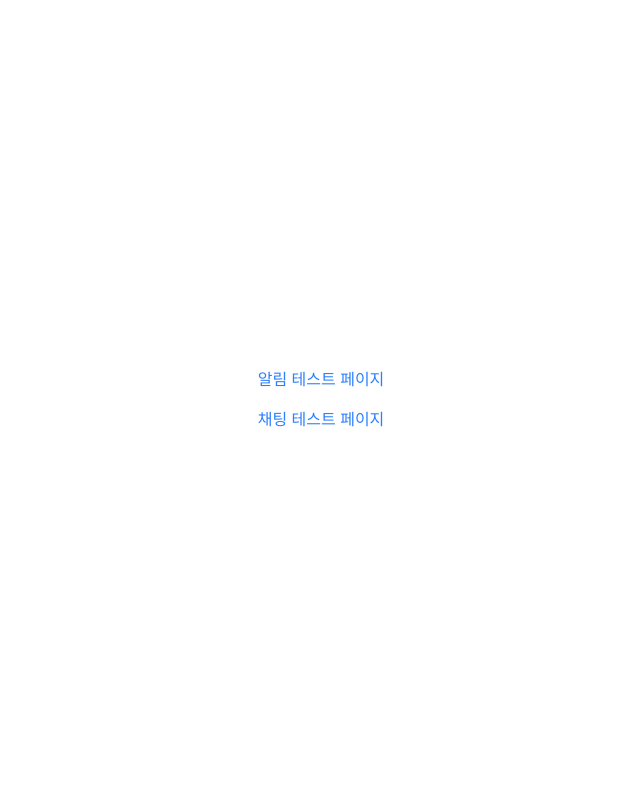
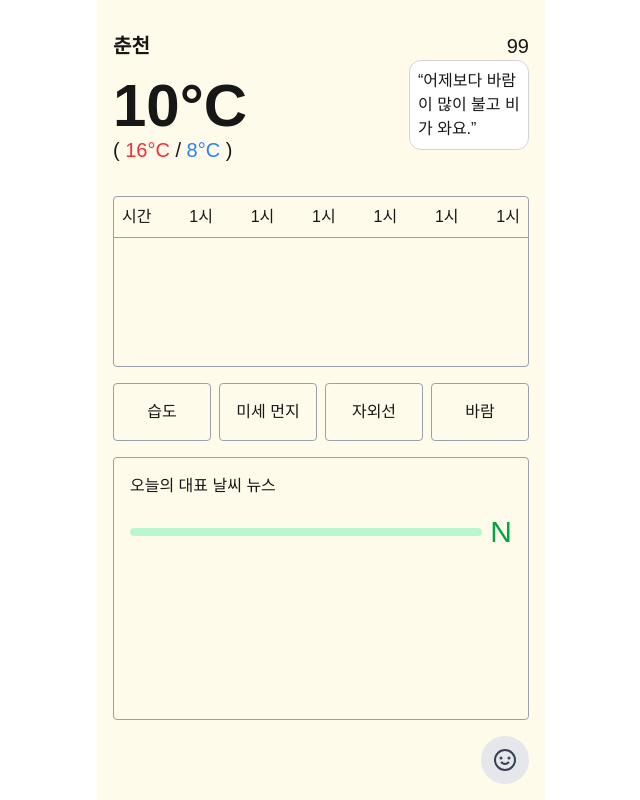
Before and after one commit to Practical-Coding-PC/LLM_Weather, a Next.js app in the folder webapp/: page / in a window 1280 px wide. Shown: the whole page, without its empty margins (319-959 px from the left). Built offline with nearby package versions, Linux system fonts and the light colour scheme.

Commit message:
날씨 페이지 기본적인 UI 배치

```diff
--- a/webapp/app/page.tsx
+++ b/webapp/app/page.tsx
@@ -1,14 +1,7 @@
-import Link from "next/link";
+"use client";
+
+import { WeatherDashboard } from "../src/containers/weather-dashboard";
 
 export default function Page() {
-  return (
-    <div className="h-screen flex flex-col items-center justify-center gap-4">
-      <Link href="/notification" className="text-blue-500">
-        알림 테스트 페이지
-      </Link>
-      <Link href="/chat" className="text-blue-500">
-        채팅 테스트 페이지
-      </Link>
-    </div>
-  );
+  return <WeatherDashboard />;
 }
--- a/webapp/package.json
+++ b/webapp/package.json
@@ -3,7 +3,7 @@
   "version": "0.1.0",
   "private": true,
   "scripts": {
-    "dev": "next dev --turbopack",
+    "dev": "next dev --turbopack --port 3001 --experimental-https",
     "build": "next build",
     "start": "next start",
     "lint": "next lint",
--- /dev/null
+++ b/webapp/src/components/chat-assistant.tsx
@@ -0,0 +1,43 @@
+import React from "react";
+import Link from "next/link";
+
+type ChatAssistantProps = {
+  onClick: () => void;
+};
+
+export function ChatAssistant({ onClick }: ChatAssistantProps) {
+  return (
+    <div className="flex justify-end">
+      <Link href="/chat">
+        <div
+          className="w-12 h-12 bg-gray-200 rounded-full flex items-center justify-center cursor-pointer"
+          onClick={onClick}
+        >
+          <svg
+            width="24"
+            height="24"
+            viewBox="0 0 24 24"
+            fill="none"
+            xmlns="http://www.w3.org/2000/svg"
+          >
+            <circle
+              cx="12"
+              cy="12"
+              r="10"
+              stroke="#374151"
+              strokeWidth="2"
+              fill="none"
+            />
+            <path
+              d="M8 14C8 14 10 16 12 16C14 16 16 14 16 14"
+              stroke="#374151"
+              strokeWidth="2"
+            />
+            <circle cx="8" cy="10" r="1.5" fill="#374151" />
+            <circle cx="16" cy="10" r="1.5" fill="#374151" />
+          </svg>
+        </div>
+      </Link>
+    </div>
+  );
+}
--- a/webapp/src/components/chat-input.tsx
+++ b/webapp/src/components/chat-input.tsx
@@ -1,16 +1,16 @@
-import { FC, useState, FormEvent, KeyboardEvent } from "react";
+import { useState, FormEvent, KeyboardEvent } from "react";
 
-interface ChatInputProps {
+type ChatInputProps = {
   onSendMessage: (message: string) => void;
   placeholder?: string;
   disabled?: boolean;
-}
+};
 
-export const ChatInput: FC<ChatInputProps> = ({
+export function ChatInput({
   onSendMessage,
   placeholder = "메시지를 입력하세요...",
   disabled = false,
-}) => {
+}: ChatInputProps) {
   const [message, setMessage] = useState("");
 
   const handleSubmit = (e: FormEvent) => {
@@ -67,4 +67,4 @@
       </button>
     </form>
   );
-};
+}
--- /dev/null
+++ b/webapp/src/components/hourly-forecast.tsx
@@ -0,0 +1,25 @@
+import React from "react";
+
+type TimeSlot = {
+  time: string;
+};
+
+type HourlyForecastProps = {
+  timeSlots: TimeSlot[];
+};
+
+export function HourlyForecast({ timeSlots }: HourlyForecastProps) {
+  return (
+    <div className="border border-gray-400 rounded mb-4">
+      <div className="border-b border-gray-400 p-2">
+        <div className="flex justify-between">
+          <div>시간</div>
+          {timeSlots.map((slot, index) => (
+            <div key={index}>{slot.time}</div>
+          ))}
+        </div>
+      </div>
+      <div className="h-32"></div>
+    </div>
+  );
+}
--- /dev/null
+++ b/webapp/src/components/navigation-buttons.tsx
@@ -0,0 +1,26 @@
+import React from "react";
+
+type NavButton = {
+  label: string;
+  onClick: () => void;
+};
+
+type NavigationButtonsProps = {
+  buttons: NavButton[];
+};
+
+export function NavigationButtons({ buttons }: NavigationButtonsProps) {
+  return (
+    <div className="grid grid-cols-4 gap-2 mb-4">
+      {buttons.map((button, index) => (
+        <button
+          key={index}
+          className="border border-gray-400 p-4 flex items-center justify-center rounded"
+          onClick={button.onClick}
+        >
+          {button.label}
+        </button>
+      ))}
+    </div>
+  );
+}
--- /dev/null
+++ b/webapp/src/components/weather-header.tsx
@@ -0,0 +1,71 @@
+import React from "react";
+
+type WeatherHeaderProps = {
+  location: string;
+  currentTemp: string;
+  highTemp: string;
+  lowTemp: string;
+  weatherMessage: string;
+};
+
+export function WeatherHeader({
+  location,
+  currentTemp,
+  highTemp,
+  lowTemp,
+  weatherMessage,
+}: WeatherHeaderProps) {
+  return (
+    <div className="mb-4 pt-4">
+      <div className="flex justify-between items-start">
+        <div className="text-xl font-bold">{location}</div>
+        <div className="text-xl">99</div>
+      </div>
+
+      <div className="flex justify-between items-center">
+        <div>
+          <div className="text-6xl font-bold">{currentTemp}</div>
+          <div className="text-xl">
+            ( <span className="text-red-500">{highTemp}</span> /{" "}
+            <span className="text-blue-500">{lowTemp}</span> )
+          </div>
+        </div>
+        <div className="relative">
+          <div className="relative">
+            <svg
+              width="120"
+              height="120"
+              viewBox="0 0 120 120"
+              fill="none"
+              xmlns="http://www.w3.org/2000/svg"
+            >
+              <path
+                d="M40 70C40 50 60 45 75 60C90 75 100 50 100 50"
+                stroke="#3B82F6"
+                strokeWidth="2"
+              />
+              <circle
+                cx="60"
+                cy="60"
+                r="25"
+                fill="none"
+                stroke="#374151"
+                strokeWidth="2"
+              />
+              <path
+                d="M50 55C50 55 55 60 60 60C65 60 70 55 70 55"
+                stroke="#374151"
+                strokeWidth="2"
+              />
+              <circle cx="50" cy="50" r="3" fill="#374151" />
+              <circle cx="70" cy="50" r="3" fill="#374151" />
+            </svg>
+            <div className="absolute top-0 right-0 bg-white rounded-xl p-2 border border-gray-300">
+              &ldquo;{weatherMessage}&rdquo;
+            </div>
+          </div>
+        </div>
+      </div>
+    </div>
+  );
+}
--- /dev/null
+++ b/webapp/src/components/weather-news.tsx
@@ -0,0 +1,21 @@
+import React from "react";
+
+type WeatherNewsProps = {
+  newsTitle: string;
+  progress?: number;
+};
+
+export function WeatherNews({ newsTitle, progress = 50 }: WeatherNewsProps) {
+  return (
+    <div className="border border-gray-400 rounded p-4 flex-grow mb-4">
+      <div>{newsTitle}</div>
+      <div className="flex items-center mt-4">
+        <div
+          className="flex-grow h-2 bg-green-200 rounded"
+          style={{ width: `${progress}%` }}
+        ></div>
+        <div className="text-3xl text-green-600 ml-2">N</div>
+      </div>
+    </div>
+  );
+}
--- /dev/null
+++ b/webapp/src/containers/weather-dashboard.tsx
@@ -0,0 +1,51 @@
+import React from "react";
+import { WeatherHeader } from "../components/weather-header";
+import { HourlyForecast } from "../components/hourly-forecast";
+import { NavigationButtons } from "../components/navigation-buttons";
+import { WeatherNews } from "../components/weather-news";
+import { ChatAssistant } from "../components/chat-assistant";
+
+export function WeatherDashboard() {
+  const weatherData = {
+    location: "춘천",
+    currentTemp: "10°C",
+    highTemp: "16°C",
+    lowTemp: "8°C",
+    weatherMessage: "어제보다 바람이\n많이 불고 비가 와요.",
+    timeSlots: [
+      { time: "1시" },
+      { time: "1시" },
+      { time: "1시" },
+      { time: "1시" },
+      { time: "1시" },
+      { time: "1시" },
+    ],
+    navButtons: [
+      { label: "습도", onClick: () => console.log("습도 clicked") },
+      { label: "미세 먼지", onClick: () => console.log("미세 먼지 clicked") },
+      { label: "자외선", onClick: () => console.log("자외선 clicked") },
+      { label: "바람", onClick: () => console.log("바람 clicked") },
+    ],
+    newsTitle: "오늘의 대표 날씨 뉴스",
+  };
+
+  return (
+    <div className="max-w-md mx-auto h-screen bg-amber-50 flex flex-col p-4">
+      <WeatherHeader
+        location={weatherData.location}
+        currentTemp={weatherData.currentTemp}
+        highTemp={weatherData.highTemp}
+        lowTemp={weatherData.lowTemp}
+        weatherMessage={weatherData.weatherMessage}
+      />
+
+      <HourlyForecast timeSlots={weatherData.timeSlots} />
+
+      <NavigationButtons buttons={weatherData.navButtons} />
+
+      <WeatherNews newsTitle={weatherData.newsTitle} />
+
+      <ChatAssistant onClick={() => console.log("Chat assistant clicked")} />
+    </div>
+  );
+}
```
